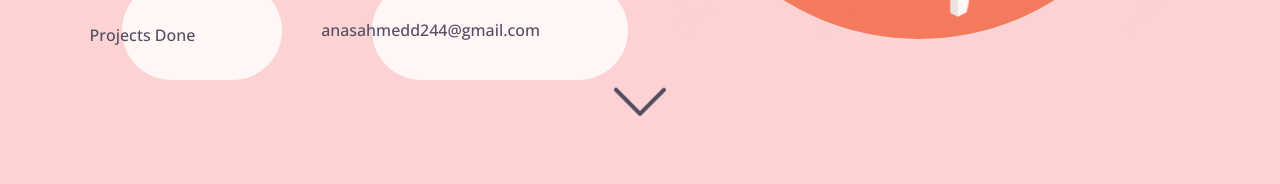
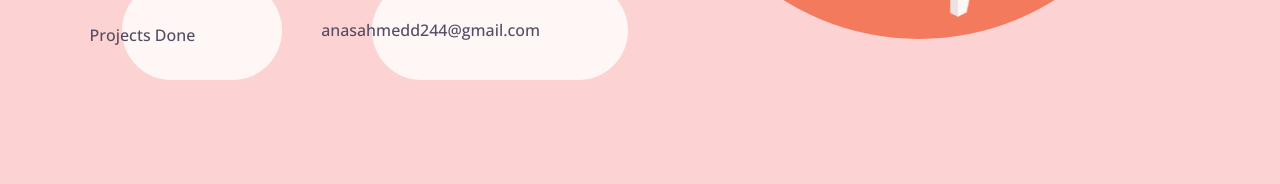
Before and after one commit to AnasAAhmed/My-Portfolio-react, a React (Create React App) app: page / in a window 1280 px wide. Shown: the part 708-892 px from the top of the page. Built offline with nearby package versions, Linux system fonts and the light colour scheme.

Commit message:
Update Home.js

```diff
--- a/src/Components/Home.js
+++ b/src/Components/Home.js
@@ -68,7 +68,7 @@ const Home = ({ratio}) => {
           />
 
 <motion.div {...animations.img}>
-            <a href="mailto:anasahmedd224@gmail.com">Hire Me</a>
+            <a href="#contact">Hire Me</a>
             <a href="#work">
               Projects <BsArrowUpRight />
             </a>
@@ -124,7 +124,6 @@ const Home = ({ratio}) => {
         <img src={de} alt="Anas"
         />
       </motion.section>
-     <a href="#contact"> <BsChevronDown  /></a>
     </div>
   );
 };
```
